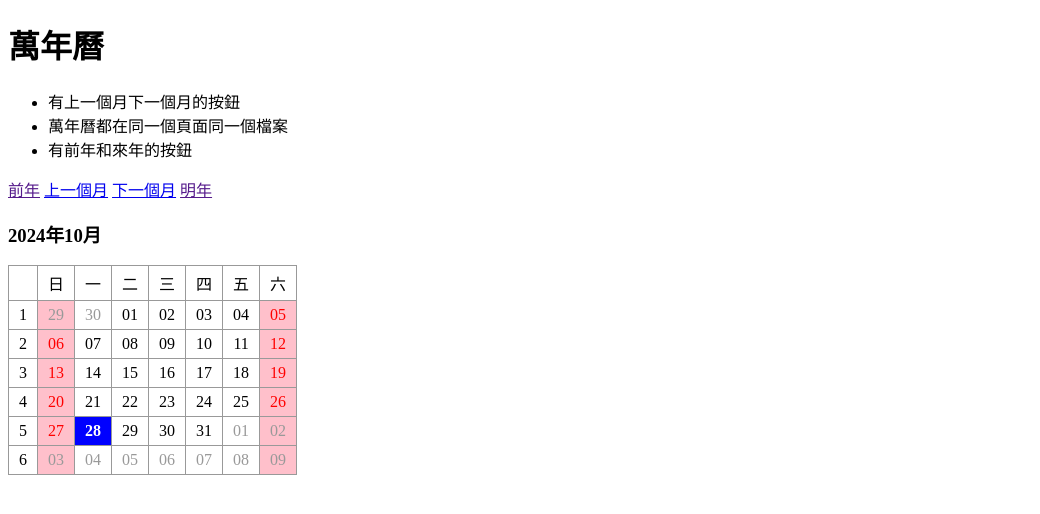
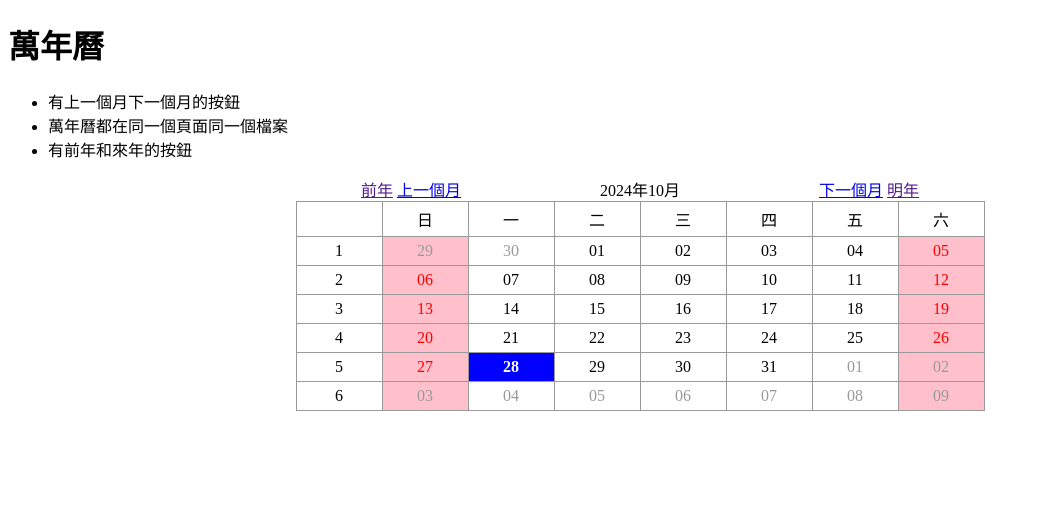
Before and after one commit to youyu129/113-PHP, a PHP site: page /calendar.php in a window 1280 px wide. Shown: the top 514 px of the page, without its empty margins (0-1040 px from the left). Run offline with PHP 8.4, Linux system fonts and the light colour scheme.

Commit message:
萬年曆_表格置中_nav排版

```diff
--- a/calendar.php
+++ b/calendar.php
@@ -7,8 +7,10 @@
     <style>
     table{
         border-collapse:collapse;
+        margin:auto;
     }
     td{
+        width: 65px;
         padding:5px 10px;
         text-align: center;
         border:1px solid #999;
@@ -24,6 +26,14 @@
         background:blue;
         color:white;
         font-weight:bolder;
+    }
+    .nav{
+        width: 687px;
+        margin:auto;
+    }
+    .nav table td{
+        border:0px;
+        padding:0;
     }
     </style>
 </head>
@@ -62,12 +72,27 @@ if($month+1>12){
     $nextYear=$year;
 }
 
-?>
-<a href="">前年</a>
-<a href="calendar.php?year=<?=$prevYear;?>&month=<?=$prevMonth;?>">上一個月</a>
-<a href="calendar.php?year=<?=$nextYear;?>&month=<?=$nextMonth;?>">下一個月</a>
-<a href="">明年</a>
-<h3><?php echo date("{$year}年{$month}月");?></h3>
+?><div class='nav'>
+<table  style="width:100%">
+    <tr>
+        <td style='test-align:left'>
+        <a href="">前年</a>
+        <a href="calendar.php?year=<?=$prevYear;?>&month=<?=$prevMonth;?>">上一個月</a>
+        </td>
+        <td>
+        <?php echo date("{$year}年{$month}月");?>
+        </td>
+        <td style='test-align:left'>
+        <a href="calendar.php?year=<?=$nextYear;?>&month=<?=$nextMonth;?>">下一個月</a>
+        <a href="">明年</a>
+        </td>
+    </tr>
+</table>
+
+
+</div>
+
+
 
 <table>
 <tr>
```
